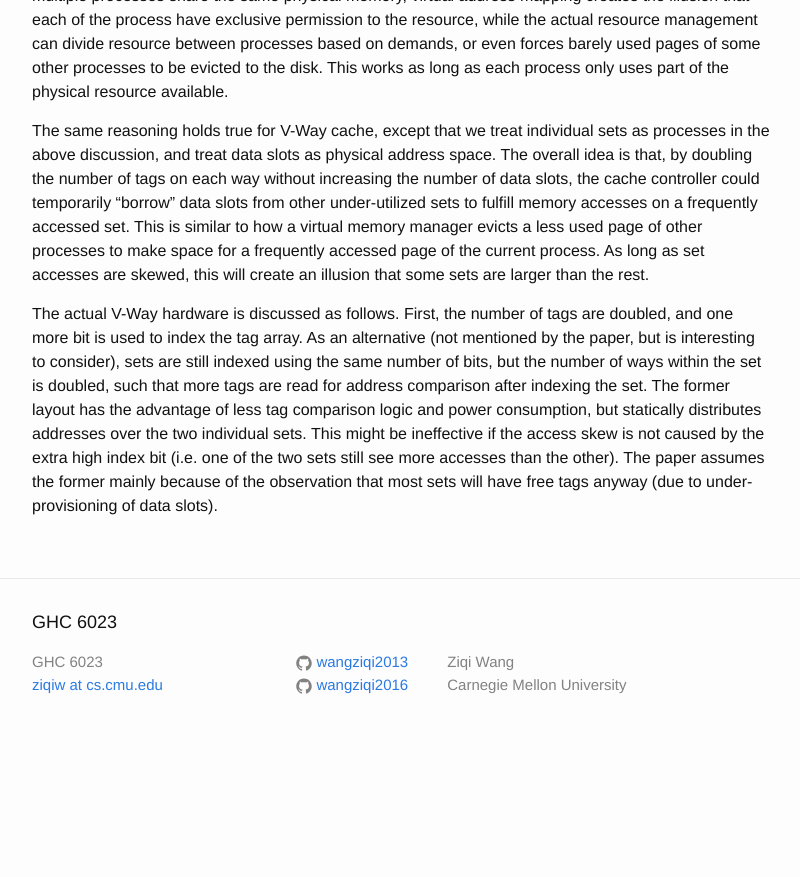
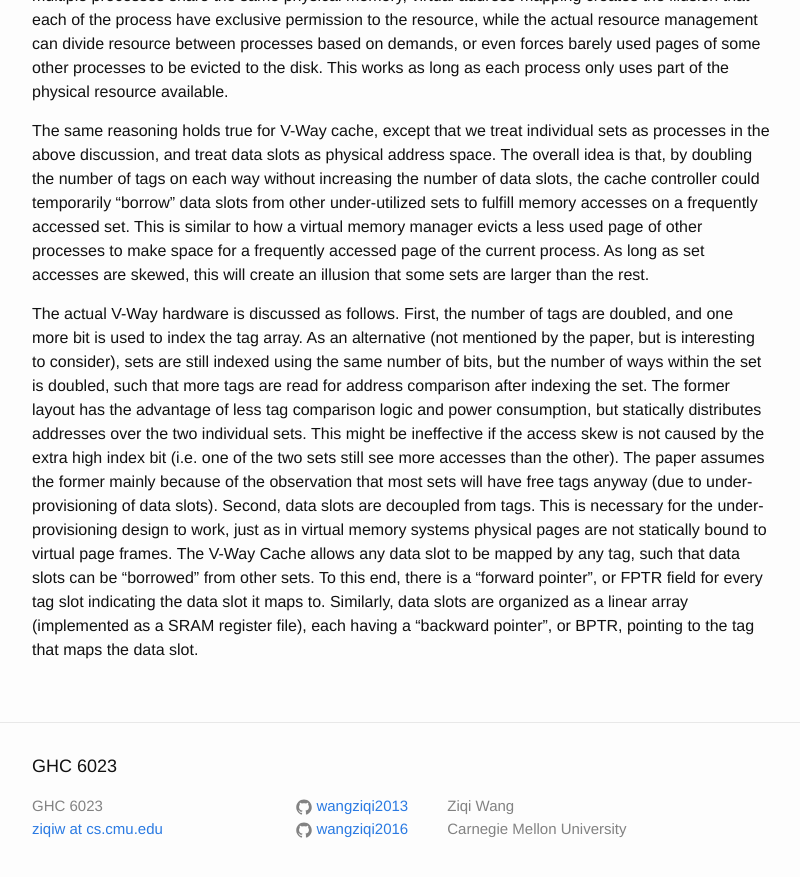
Before and after one commit to wangziqi2013/wangziqi2013.github.io, a Jekyll site: the page built from _posts/2020-05-27-vway-cache.markdown, in a window 1280 px wide and 900 px high, scrolled down 1138 px. Shown: the top 877 px of the window, without its empty margins (238-1038 px from the left). Built offline with Jekyll 4.4.1, drawn with Linux system fonts in a browser that asks for light colours; before the commit the page ends 1894 px from its top, so only the background shows below that.

Commit message:
Adding data slot

```diff
--- a/_posts/2020-05-27-vway-cache.markdown
+++ b/_posts/2020-05-27-vway-cache.markdown
@@ -57,3 +57,9 @@ less tag comparison logic and power consumption, but statically distributes addr
 This might be ineffective if the access skew is not caused by the extra high index bit (i.e. one of the two sets still
 see more accesses than the other). The paper assumes the former mainly because of the observation that most sets
 will have free tags anyway (due to under-provisioning of data slots).
+Second, data slots are decoupled from tags. This is necessary for the under-provisioning design to work, just as in
+virtual memory systems physical pages are not statically bound to virtual page frames.
+The V-Way Cache allows any data slot to be mapped by any tag, such that data slots can be "borrowed" from other sets.
+To this end, there is a "forward pointer", or FPTR field for every tag slot indicating the data slot it maps to.
+Similarly, data slots are organized as a linear array (implemented as a SRAM register file), each having a "backward
+pointer", or BPTR, pointing to the tag that maps the data slot.
```
